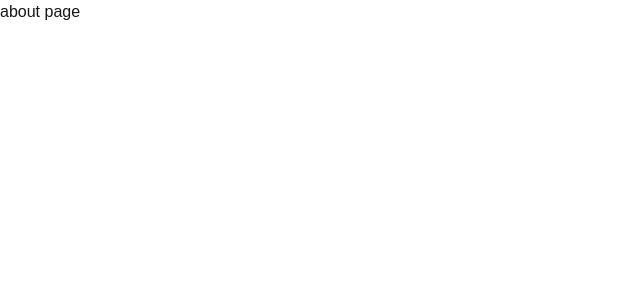
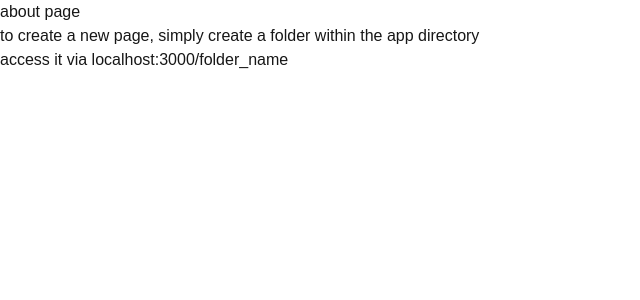
Before and after one commit to marvinraj/marvin.codes, a Next.js app: page /about in a window 1280 px wide. Shown: the top 300 px of the page, without its empty margins (0-640 px from the left). Built offline with nearby package versions, Linux system fonts and the light colour scheme.

Commit message:
tut ep2 done

```diff
--- a/app/about/page.tsx
+++ b/app/about/page.tsx
@@ -1,6 +1,10 @@
 
 export default function About() {
   return (
-    <h1>about page</h1>
+    <div>
+      <h1>about page</h1>
+      <p>to create a new page, simply create a folder within the app directory</p>
+      <p>access it via localhost:3000/folder_name</p>
+    </div>
   );
 }
--- a/app/layout.tsx
+++ b/app/layout.tsx
@@ -27,6 +27,8 @@ export default function RootLayout({
       <body
         className={`${geistSans.variable} ${geistMono.variable} antialiased`}
       >
+        {/* layout is typically used for elements like navbar, sidebar and footer */}
+        {/* which appears on every page */}
         {children}
       </body>
     </html>
```
